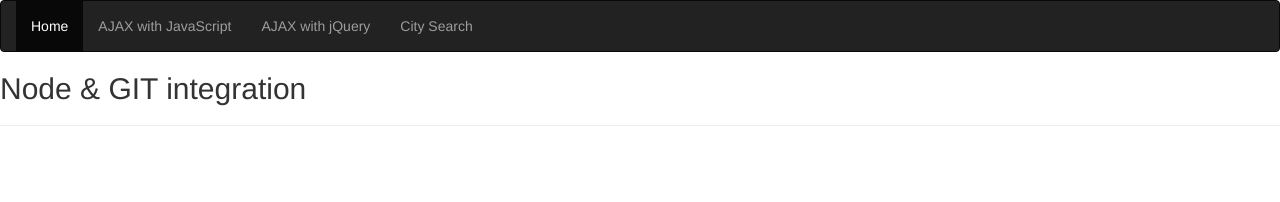
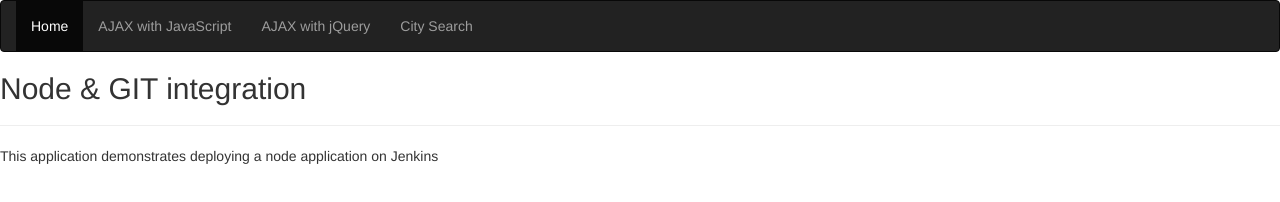
Before and after one commit to JoeCorr95/node_ddb, a website: page index.html in a window 1280 px wide. Drawn offline with nearby package versions, Linux system fonts and the light colour scheme.

Commit message:
Paragraph tag added to file

```diff
--- a/index.html
+++ b/index.html
@@ -27,5 +27,8 @@
 
   <hr />
 
+  <p>This application demonstrates deploying a node application on Jenkins</p>
+
+
 </body>
 </html>
```
